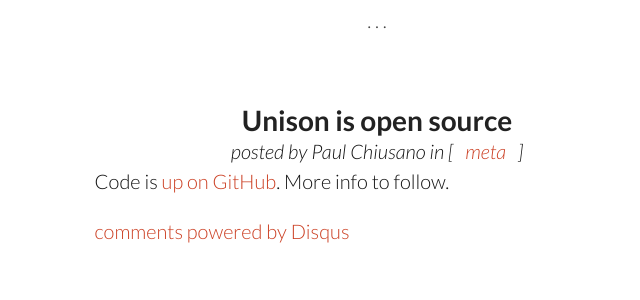
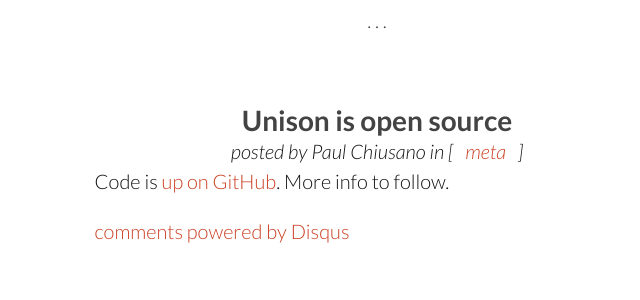
Before and after one commit to unisonweb/oldblog, a Jekyll site: the page built from _posts/2015-05-06-open-source.markdown, in a window 1280 px wide. Shown: the part 574-874 px from the top of the page, without its empty margins (263-903 px from the left). Built offline with Jekyll 4.4.1, drawn with Linux system fonts in a browser that asks for light colours; comment, search, counter and statistics services are not loaded.

Commit message:
Update styles.css

```diff
--- a/stylesheets/styles.css
+++ b/stylesheets/styles.css
@@ -17,7 +17,7 @@
 }
 
 h1, h2, h3, h4, h5, h6 {
-  color:#222;
+  color:#434343;
   margin:0 0 20px;
 }
 
@@ -31,14 +31,6 @@
 
 h1 {
   font-size:28px;
-}
-
-h2 {
-  color:#393939;
-}
-
-h3, h4, h5, h6 {
-  color:#494949;
 }
 
 a {
```
